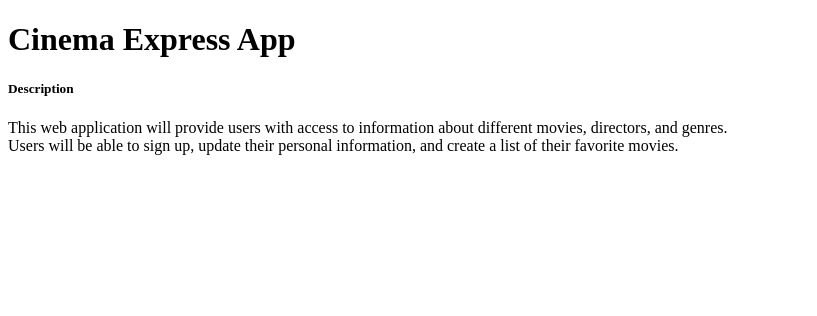
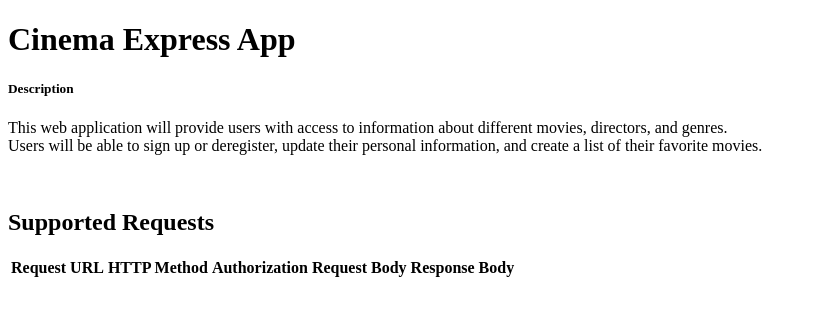
Before and after one commit to ccashley12/movie_api, a website: page public/documentation.html in a window 1280 px wide. Shown: the whole page, without its empty margins (0-817 px from the left). Drawn offline with Linux system fonts and the light colour scheme.

Commit message:
added a table to documentation page

```diff
--- a/public/documentation.html
+++ b/public/documentation.html
@@ -10,8 +10,23 @@
         <h1>Cinema Express App</h1>
         <h5>Description</h5>
         <p> This web application will provide users with access to information about different movies, directors, and genres. <br>
-            Users will be able to sign up, update their personal information, and create a list of their favorite movies.
+            Users will be able to sign up or deregister, update their personal information, and create a list of their favorite movies.
         </p>
+        <br>
+        <h2>Supported Requests</h2>
+        <table class="table table-striped">
+            <thead>
+                <tr>
+                    <th scope="col">Request</th>
+                    <th scope="col">URL</th>
+                    <th scope="col">HTTP Method</th>
+                    <th scope="col">Authorization</th>
+                    <th scope="col">Request Body</th>
+                    <th scope="col">Response Body</th>
+                </tr>
+            </thead>
+        </table>
     </header>
+
 </body>
 </html>
```
